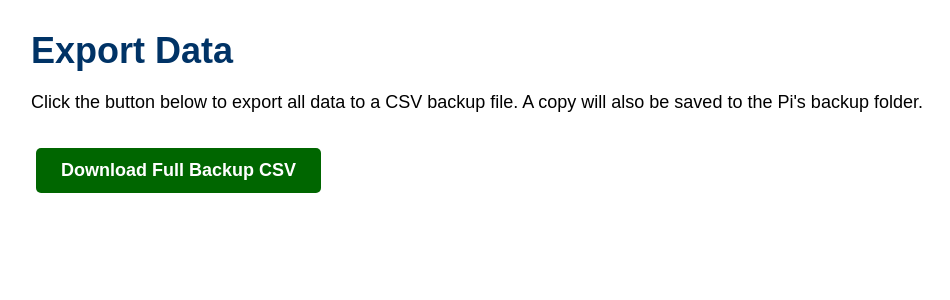
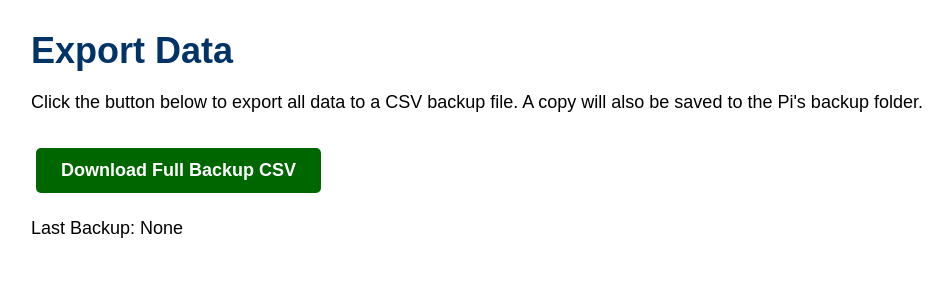
Before and after one commit to brandontrice/sunset-courts, a Flask app: page /export in a window 1280 px wide. Shown: the part 53-353 px from the top of the page, without its empty margins (39-989 px from the left). Run offline with Flask 3, Linux system fonts and the light colour scheme.

Commit message:
Update export.html

```diff
--- a/templates/export.html
+++ b/templates/export.html
@@ -2,10 +2,15 @@
 {% block content %}
 <h1>Export Data</h1>
 <p>Click the button below to export all data to a CSV backup file. A copy will also be saved to the Pi's backup folder.</p>
+
 <div style="margin-top: 30px;">
     <a href="/export/download" class="btn btn-success">Download Full Backup CSV</a>
 </div>
+
 {% if last_backup %}
-<p style="margin-top: 20px;">Last backup: {{ last_backup }}</p>
+<p style="margin-top: 20px;">Last Backup: <a href="{{ url_for('serve_backup', filename=last_backup) }}">{{ last_backup }}</a></p>
+{% else %}
+<p style="margin-top: 20px;">Last Backup: None</p>
 {% endif %}
+
 {% endblock %}
```
